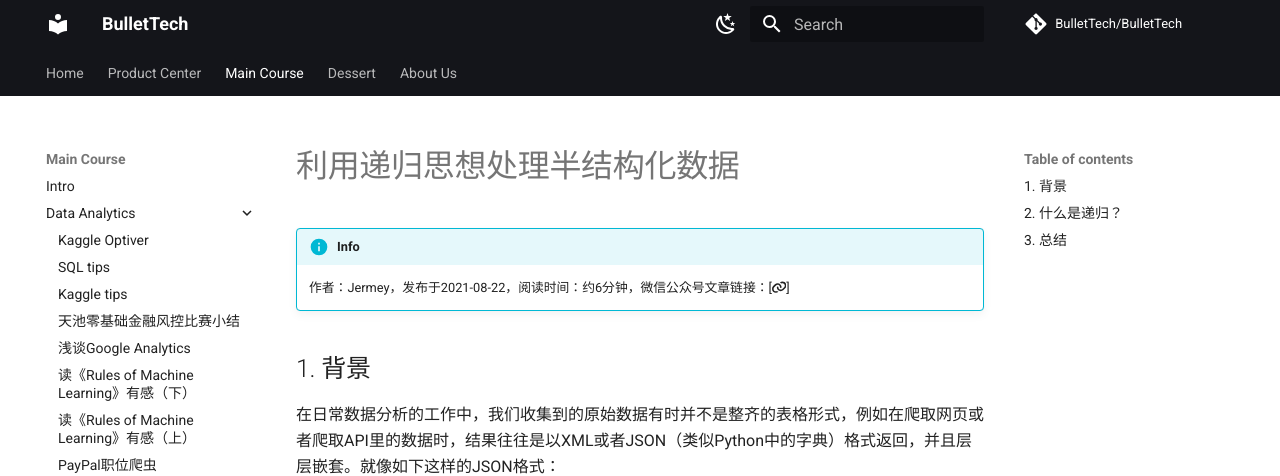
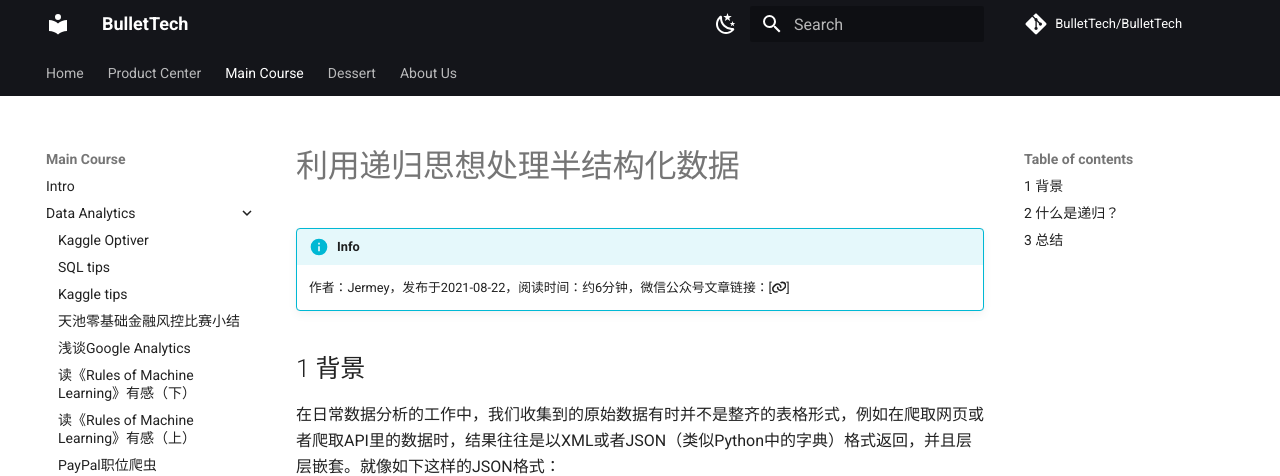
Before and after one commit to BulletTech/BulletTech, an MkDocs documentation site: the page built from docs/Main_Course/Data_Analytics/2021-08-20-practical-recursion-for-data-cleaning.md, in a window 1280 px wide and 900 px high. Shown: the top 476 px of the window. Built offline with MkDocs 1.6.1 and Material for MkDocs 9.7.7, drawn with Linux system fonts in a browser that asks for light colours; comment, search, counter and statistics services are not loaded; some of the changed text lies outside the part shown.

```diff
--- a/docs/Main_Course/Data_Analytics/2021-08-20-practical-recursion-for-data-cleaning.md
+++ b/docs/Main_Course/Data_Analytics/2021-08-20-practical-recursion-for-data-cleaning.md
@@ -7,7 +7,7 @@ template: overrides/blogs.html
 !!! info
     作者：Jermey，发布于2021-08-22，阅读时间：约6分钟，微信公众号文章链接：[:fontawesome-solid-link:]
 
-## 1. 背景
+## 1 背景
 
 在日常数据分析的工作中，我们收集到的原始数据有时并不是整齐的表格形式，例如在爬取网页或者爬取API里的数据时，结果往往是以XML或者JSON（类似Python中的字典）格式返回，并且层层嵌套。就像如下这样的JSON格式：
 
@@ -83,7 +83,7 @@ pd.json_normalize(
 
 这和我们预期的结果一样。但是这一过程是如何实现的呢？其实，这是递归思想的在实际应用的范例之一。
 
-## 2. 什么是递归？
+## 2 什么是递归？
 
 想要知道什么是递归？先了解什么是递归。
 
@@ -208,6 +208,6 @@ def _json_normalize(
 
 可以看出源码还是稍微有些难以理解的，此外代码作者也吐槽目前的执行效率很低，但这个函数好在可以通过定义record_path控制解析的深度，防止将过深的半结构化数据完全展开，产生过多的记录。
 
-## 3. 总结
+## 3 总结
 
 虽然数据分析师的日常工作中往往不需要直接接触算法，但掌握一些算法思想往往可以帮助我们更好地理解手边的工具。必要时也可以自己编写代码提高效率。除了刷算法题之外，读读优秀开源项目地源码也是很好的提升方式。如果实在没有时间，那就常来我们的公众号上看看吧！
```
